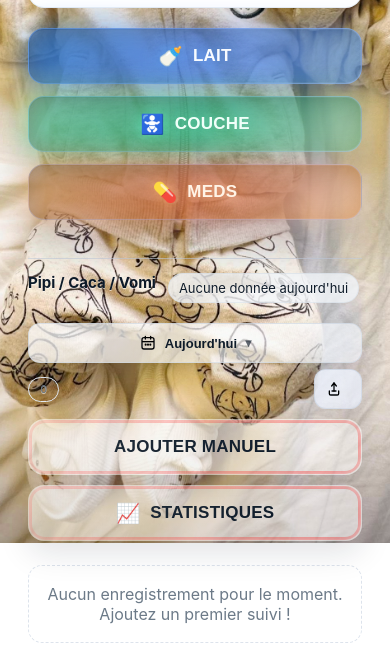
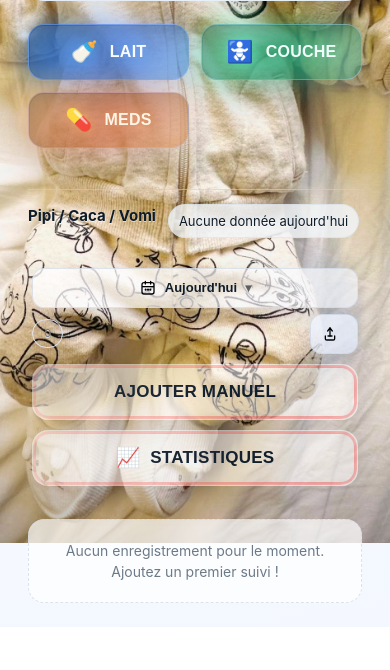
Before and after one commit to antoleod/L-o, a plain HTML site: page index.html in a window 390 px wide. Shown: the part 301-971 px from the top of the page. After the commit the page ends 928 px from the top, so only its background shows below. Drawn offline with nearby package versions, Linux system fonts and the light colour scheme; no server answers.

Commit message:
full app

```diff
--- a/css/styles.css
+++ b/css/styles.css
@@ -14,18 +14,45 @@
 }
 
 *{box-sizing:border-box}
-body{margin:0;color:var(--text);font-family:-apple-system,BlinkMacSystemFont,"SF Pro Display",system-ui,Segoe UI,Roboto,Helvetica,Arial,sans-serif;-webkit-font-smoothing:antialiased;min-height:100vh;position:relative;overflow-x:hidden;overflow-y:auto;text-shadow:0 1px 0 rgba(255,255,255,.55)}
+html{scroll-behavior:smooth}
+body{
+  margin:0;
+  color:var(--text);
+  font-family:-apple-system,BlinkMacSystemFont,"SF Pro Display",system-ui,Segoe UI,Roboto,Helvetica,Arial,sans-serif;
+  -webkit-font-smoothing:antialiased;
+  min-height:100vh;
+  position:relative;
+  overflow-x:hidden;
+  overflow-y:auto;
+  text-shadow:0 1px 0 rgba(255,255,255,.55);
+  line-height:1.55;
+  background:radial-gradient(circle at 20% 20%,rgba(255,255,255,.95),rgba(245,248,255,.85)),linear-gradient(180deg,rgba(232,240,255,.6),rgba(215,230,255,.55));
+}
 div{background-color:transparent}
 body.modal-open{overflow:hidden}
 body::before,body::after{content:"";position:fixed;inset:0;z-index:-2;pointer-events:none;transition:opacity .6s ease}
 body::before{background-image:var(--hero-image);background-size:cover;background-position:50% 32%;background-repeat:no-repeat;filter:saturate(108%) contrast(102%)}
 :root.no-hero-image body::before{opacity:0}
 :root.no-hero-image body::after{background:linear-gradient(180deg,#f9fbff 0%,#eff3f8 100%)}
-.wrap{width:var(--wrap-width);margin:0 auto;max-width:100%;padding:var(--space) calc(22px + env(safe-area-inset-left,0));padding-right:calc(22px + env(safe-area-inset-right,0));animation:fadeSlide .6s ease both;transition:opacity .28s ease,filter .28s ease,transform .28s ease;will-change:opacity,filter,transform}
-pane-pechoh1{font-size:var(--title-size);font-weight:800;margin:8px 0 22px;letter-spacing:-.3px;animation:softDrop .7s ease both .12s;line-height:1.12;color:#0c1f3a;text-shadow:0 1px 0 rgba(255,255,255,.7), 0 2px 3px rgba(8,16,40,.2), 0 8px 12px rgba(8,16,40,.2), 0 18px 30px rgba(8,16,40,.15)}
-.card{background:var(--surface);border:1px solid rgba(227,234,242,.7);border-radius:var(--radius);box-shadow:var(--shadow);padding:var(--card-padding);backdrop-filter:saturate(160%) blur(12px);animation:floatUp .7s ease both .18s}
-.row{display:flex;flex-wrap:wrap;gap:var(--gap)} .col{flex:1}
-.row > .btn{flex:1 1 calc(33.333% - var(--gap));display:inline-flex;}
+.wrap{
+  width:var(--wrap-width);
+  margin:0 auto;
+  max-width:100%;
+  padding:var(--space) calc(22px + env(safe-area-inset-left,0));
+  padding-right:calc(22px + env(safe-area-inset-right,0));
+  padding-bottom:clamp(32px,10vw,72px);
+  animation:fadeSlide .6s ease both;
+  transition:opacity .28s ease,filter .28s ease,transform .28s ease;
+  will-change:opacity,filter,transform;
+  display:grid;
+  gap:clamp(20px,5vw,36px);
+}
+h1{font-size:var(--title-size);font-weight:800;margin:8px 0 22px;letter-spacing:-.3px;animation:softDrop .7s ease both .12s;line-height:1.12;color:#0c1f3a;text-shadow:0 1px 0 rgba(255,255,255,.7), 0 2px 3px rgba(8,16,40,.2), 0 8px 12px rgba(8,16,40,.2), 0 18px 30px rgba(8,16,40,.15)}
+.card{background:var(--surface);border:1px solid rgba(227,234,242,.7);border-radius:var(--radius);box-shadow:var(--shadow);padding:var(--card-padding);backdrop-filter:saturate(160%) blur(12px);animation:floatUp .7s ease both .18s;display:flex;align-items:center;gap:clamp(12px,4vw,20px)}
+.card .col{display:grid;gap:6px}
+.row{display:flex;flex-wrap:wrap;gap:clamp(12px,3vw,20px);align-items:stretch} .col{flex:1}
+.primary-actions{display:grid;gap:clamp(12px,4vw,24px);grid-template-columns:repeat(auto-fit,minmax(160px,1fr))}
+.primary-actions > .btn{display:inline-flex;justify-content:center;width:100%;min-height:var(--btn-height);font-size:clamp(15px,2.8vw,17px);box-shadow:0 18px 40px rgba(10,25,60,.18)}
 .row-center{align-items:center}
 .row-between{justify-content:space-between}
 .action-row{flex-wrap:wrap}
@@ -45,9 +72,9 @@ pane-pechoh1{font-size:var(--title-size);font-weight:800;margin:8px 0 22px;lette
 .card-tap:hover{transform:translateY(-2px);box-shadow:0 26px 50px rgba(14,27,41,.13)}
 .card-tap:active{transform:translateY(0)}
 .chevron{font-size:26px;color:rgba(14,27,41,.35);display:flex;align-items:center}
-.section-head{display:flex;align-items:center;gap:10px;flex-wrap:wrap;justify-content:space-between}
-.section-head strong{font-size:18px}
-.history-empty{padding:18px;text-align:center;color:var(--muted);border:1px dashed rgba(198,209,223,.6);border-radius:14px;background:rgba(255,255,255,.6)}
+.section-head{display:flex;align-items:center;gap:12px;flex-wrap:wrap;justify-content:space-between;padding:6px 4px;margin-bottom:4px}
+.section-head strong{font-size:clamp(18px,3.5vw,20px);letter-spacing:-.01em}
+.history-empty{padding:20px;text-align:center;color:var(--muted);border:1px dashed rgba(198,209,223,.6);border-radius:16px;background:rgba(255,255,255,.7);font-size:clamp(14px,3.2vw,15px);line-height:1.5}
 .report-line{margin-top:18px;padding-top:14px;border-top:1px solid rgba(198,209,223,.6);font-size:14px;color:var(--muted);display:flex;flex-wrap:wrap;gap:6px 12px}
 .report-line strong{color:var(--text);font-size:15px}
 .report-line span{display:inline-flex;align-items:center;gap:6px;background:rgba(243,247,251,.8);padding:6px 10px;border-radius:999px;border:1px solid rgba(198,209,223,.35);color:var(--text);font-size:13px}
@@ -124,6 +151,7 @@ pane-pechoh1{font-size:var(--title-size);font-weight:800;margin:8px 0 22px;lette
   font-size:1.15em;
   transition:transform .32s ease, opacity .32s ease;
 }
+.primary-actions .btn .btn-icon{margin-right:12px;font-size:1.35em}
 .btn .btn-subtext{
   display:block;
   font-size:12px;
@@ -253,9 +281,10 @@ pane-pechoh1{font-size:var(--title-size);font-weight:800;margin:8px 0 22px;lette
 .range-option.range-option-custom .range-date-input:focus{outline:none;border-color:rgba(10,132,255,.6);box-shadow:0 0 0 3px rgba(10,132,255,.18)}
 .range-option.range-option-custom .range-date-input::-webkit-calendar-picker-indicator{cursor:pointer}
 .history-actions{display:flex;flex-wrap:wrap;gap:10px;justify-content:flex-end}
-.stack{display:grid;gap:var(--gap)}
-.list{display:grid;gap:12px}
-.item{background:var(--surface);border:1px solid rgba(227,234,242,.85);border-radius:14px;padding:14px;box-shadow:0 8px 20px rgba(14,27,41,.05);position:relative;overflow:hidden;display:flex;align-items:center;gap:14px}
+.stack{display:grid;gap:clamp(18px,5vw,28px)}
+.list{display:grid;gap:clamp(12px,4vw,18px)}
+.item{background:linear-gradient(160deg,rgba(255,255,255,.95),rgba(240,246,255,.82));border:1px solid rgba(215,226,246,.8);border-radius:18px;padding:18px 20px;box-shadow:0 12px 28px rgba(14,27,41,.08);position:relative;overflow:hidden;display:flex;align-items:flex-start;gap:16px;transition:transform .18s ease, box-shadow .22s ease}
+.item:hover{transform:translateY(-1px);box-shadow:0 16px 36px rgba(12,24,48,.12)}
 .item-content{display:grid;gap:6px;flex:1}
 .item-content strong{font-weight:700;font-size:15px;letter-spacing:.18px;color:var(--text)}
 #feed-history .item{flex-direction:column;align-items:flex-start;gap:10px;padding:16px 18px}
@@ -265,8 +294,8 @@ pane-pechoh1{font-size:var(--title-size);font-weight:800;margin:8px 0 22px;lette
 .item.exiting{opacity:0;transform:translateY(6px);transition:opacity .18s ease, transform .18s ease}
 .item::before{content:"";position:absolute;inset:0;background:linear-gradient(180deg,rgba(255,255,255,.25),rgba(255,255,255,0));opacity:0;transition:opacity .3s ease;pointer-events:none}
 .item:hover::before{opacity:1}
-.item-content{flex:1;position:relative;z-index:1;display:grid;gap:2px}
-.item-meta{font-size:13px;color:var(--muted);display:grid;gap:4px}
+.item-content{flex:1;position:relative;z-index:1;display:grid;gap:6px}
+.item-meta{font-size:13px;color:var(--muted);display:flex;flex-wrap:wrap;gap:6px 12px;align-items:center}
 .item-meta-time{font-weight:600;color:var(--text);letter-spacing:.12px}
 .item-meta-tag{display:inline-flex;align-items:center;gap:6px;padding:4px 10px;border-radius:999px;background:rgba(10,132,255,.12);color:var(--primary);font-size:11px;text-transform:uppercase;letter-spacing:.4px}
 .item-note{display:block;background:rgba(248,251,255,.85);border-radius:14px;padding:8px 12px;border:1px solid rgba(173,196,255,.35);color:var(--text);font-size:12px;line-height:1.4;box-shadow:inset 0 1px 0 rgba(255,255,255,.65);white-space:pre-wrap}
@@ -376,7 +405,7 @@ select.input{appearance:none;background:rgba(255,255,255,.92) url('data:[embedde
 .stat-card .stat-sub{font-size:13px;color:var(--muted)}
 
 @media screen and (max-width:600px){
-  .wrap{--wrap-width:calc(100% - clamp(18px,10vw,48px));padding:clamp(18px,6vw,28px)} /* No change here, but context for diff */
+  .wrap{--wrap-width:calc(100% - clamp(18px,10vw,48px));padding:clamp(18px,6vw,28px)}
   .card{padding:calc(var(--card-padding) - 4px)}
   .action-row .btn{flex:1 1 100%}
   .section-head strong{font-size:17px}
@@ -388,6 +417,10 @@ select.input{appearance:none;background:rgba(255,255,255,.92) url('data:[embedde
   .view-switcher .pill{grid-column:1 / 2;justify-self:flex-start;padding:.3rem .7rem;font-size:12px}
   .view-switcher .icon-btn{width:100%}
   .view-switcher #export-pdf{grid-column:2 / 3;justify-self:end}
+  .primary-actions{grid-template-columns:1fr;gap:clamp(12px,5vw,18px)}
+  .primary-actions .btn{min-height:56px;font-size:16px}
+  .history-actions{justify-content:center}
+  .stats-summary{grid-template-columns:1fr;gap:clamp(12px,5vw,18px)}
 }
 
 @media screen and (max-width:460px){
@@ -464,3 +497,15 @@ select.input{appearance:none;background:rgba(255,255,255,.92) url('data:[embedde
   60%{opacity:1;transform:translateY(-4px) scale(1.01)}
   100%{opacity:1;transform:translateY(0) scale(1)}
 }
+
+
+.primary-actions .btn .btn-icon{margin-right:12px;font-size:1.35em}
+
+@media screen and (max-width:768px){
+  .wrap{gap:clamp(18px,6vw,28px)}
+  .card{flex-direction:column;align-items:flex-start;text-align:center}
+  .card .col{width:100%}
+  .primary-actions{grid-template-columns:repeat(auto-fit,minmax(140px,1fr))}
+  .section-head{flex-direction:column;align-items:flex-start;gap:10px}
+  .history-actions{width:100%;justify-content:flex-start}
+}
--- a/index.html
+++ b/index.html
@@ -24,7 +24,7 @@
     </div>
 
     <!-- Botones principales -->
-    <div class="row">
+    <div class="row primary-actions">
       <button class="btn btn-primary" id="btn-leche" aria-label="Enregistrer une tétée ou un biberon">
         <span class="btn-icon">🍼</span> Lait
       </button>
```
